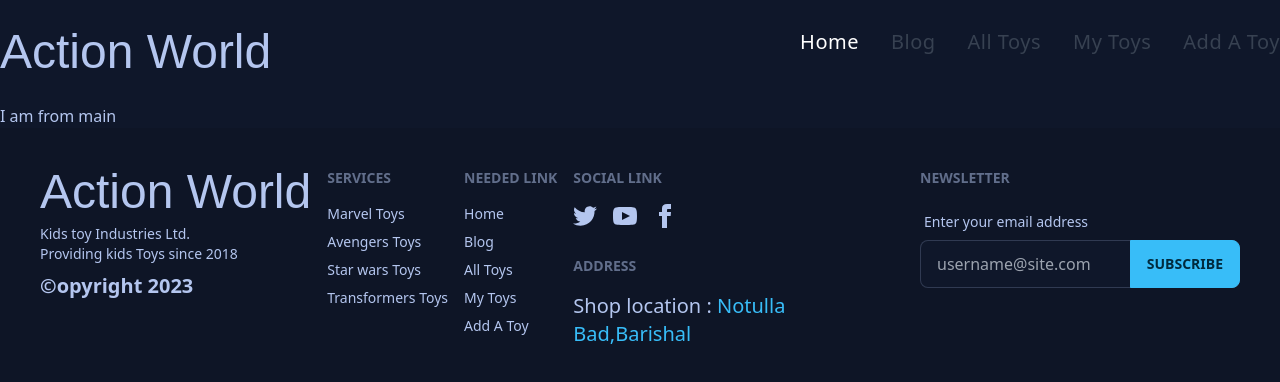
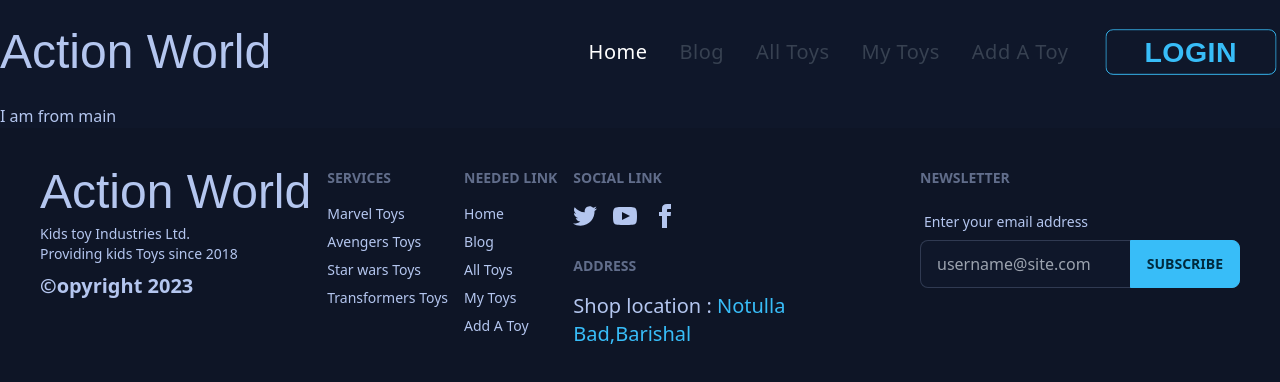
Before and after one commit to mrnayem2026/Toy-Market-Client-Side, a React (Vite) app: page / in a window 1280 px wide. Shown: the top 382 px of the page. Built offline with nearby package versions, Linux system fonts and the light colour scheme.

Commit message:
Firebase added in this project

```diff
--- a/package.json
+++ b/package.json
@@ -15,6 +15,7 @@
     "@heroicons/react": "^2.0.18",
     "@mui/material": "^5.13.1",
     "daisyui": "^2.51.6",
+    "firebase": "^9.22.0",
     "react": "^18.2.0",
     "react-dom": "^18.2.0",
     "react-router-dom": "^6.11.1"
--- /dev/null
+++ b/src/firebase/firebase.config.js
@@ -0,0 +1,18 @@
+// Import the functions you need from the SDKs you need
+import { initializeApp } from "firebase/app";
+// TODO: Add SDKs for Firebase products that you want to use
+// https://firebase.google.com/docs/web/setup#available-libraries
+
+// Your web app's Firebase configuration
+const firebaseConfig = {
+    apiKey: import.meta.env.VITE_APIKEY,
+    authDomain: import.meta.env.VITE_AUTHDOMAIN,
+    projectId: import.meta.env.VITE_PROJECTID,
+    storageBucket: import.meta.env.VITE_STORAGEBUCKET,
+    messagingSenderId: import.meta.env.VITE_MESSAGINGSENDERID,
+    appId: import.meta.env.VITE_APPIDs
+};
+
+// Initialize Firebase
+const app = initializeApp(firebaseConfig);
+export default app;
--- a/src/pages/Sheared/Header/Header.jsx
+++ b/src/pages/Sheared/Header/Header.jsx
@@ -61,6 +61,14 @@
                                 Add A Toy
                             </NavLink>
                         </li>
+                        <li>
+                            <Link
+                                to='/add_a_toys'
+                                className='font-medium tracking-wide text-gray-700 transition-colors duration-200 hover:text-blue-400'
+                            >
+                                <button className="btn btn-outline btn-primary text-3xl font-BebasNeue px-10">Login</button>
+                            </Link>
+                        </li>
                     </ul>
                     {/* Nav Items Section for lerge device End*/}
 
@@ -81,7 +89,7 @@
                                     <div className='flex items-center justify-between mb-4'>
                                         <div>
                                             <Link to='/' className='inline-flex items-center'>
-                                            <h1 className='font-BebasNeue text-5xl text-black'>Action World</h1>
+                                                <h1 className='font-BebasNeue text-5xl text-black'>Action World</h1>
                                             </Link>
                                         </div>
                                         {/* Dropdown menu close button */}
@@ -116,7 +124,7 @@
                                                     to='/all_toys'
                                                     className='font-medium tracking-wide text-gray-700 transition-colors duration-200 hover:text-blue-400'
                                                 >
-                                                     All Toys
+                                                    All Toys
                                                 </Link>
                                             </li>
                                             <li>
@@ -135,6 +143,14 @@
                                                     Add A Toy
                                                 </Link>
                                             </li>
+                                            <li>
+                                                <Link
+                                                    to='/add_a_toys'
+                                                    className='font-medium tracking-wide text-gray-700 transition-colors duration-200 hover:text-blue-400'
+                                                >
+                                                    <button className="btn btn-outline btn-primary">Button</button>
+                                                </Link>
+                                            </li>
                                         </ul>
                                     </nav>
                                 </div>
```
Also changed, not shown: src/pages/Login/Login.jsx (added), src/pages/Register/Registe.jsx (added), 2 other files (tests, documents, lock files or other folders).
